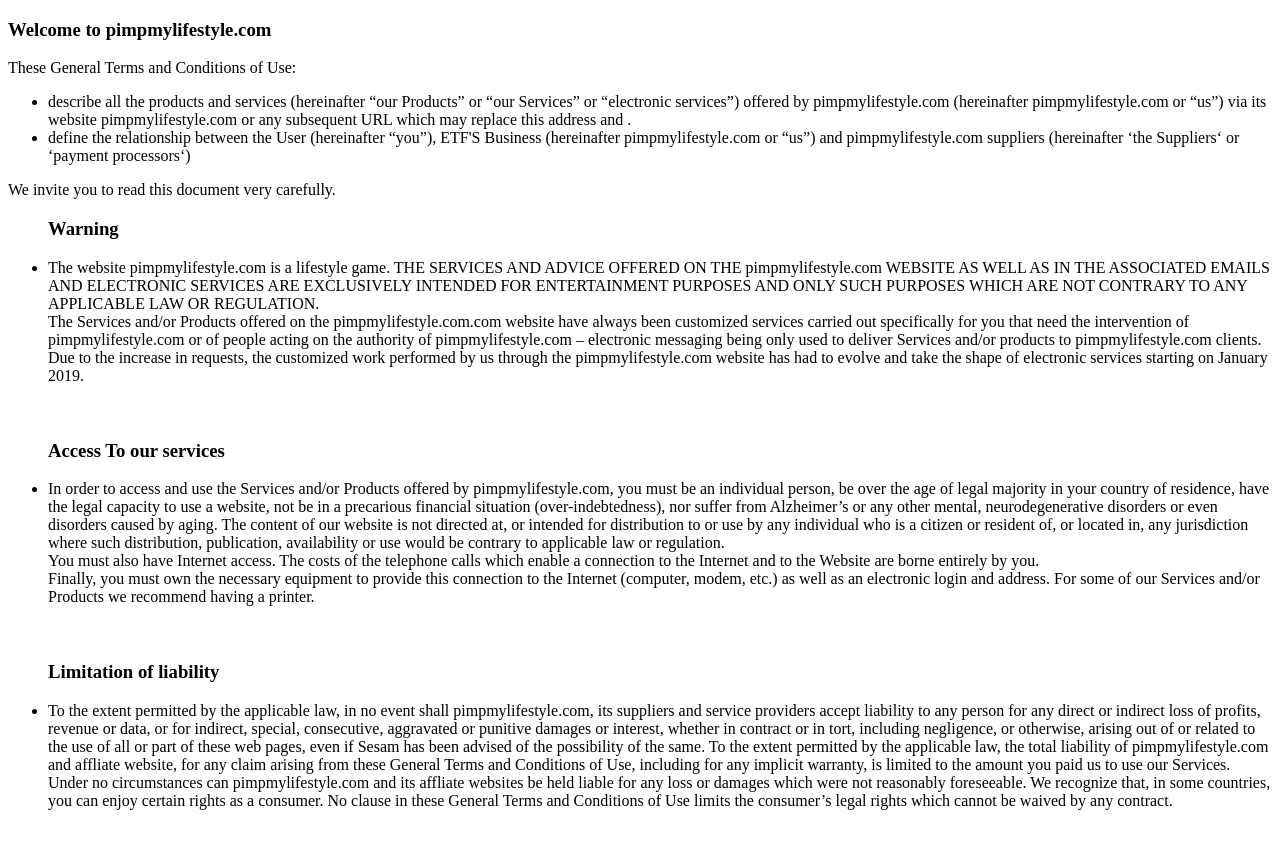
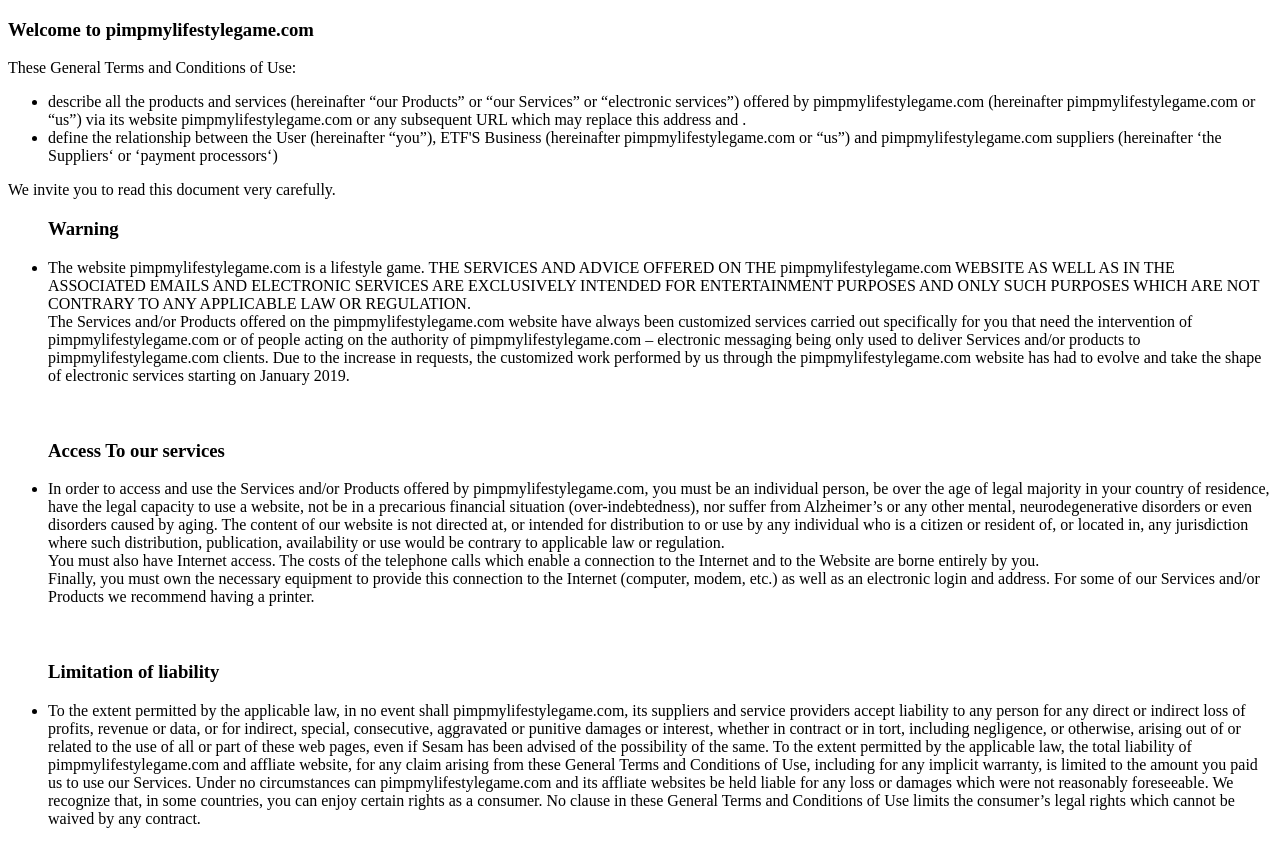
Before and after one commit to pimpmylifestyle-game/games, a plain HTML site: page legal.html in a window 1280 px wide. Drawn offline with Linux system fonts and the light colour scheme.

Commit message:
Update legal.html

```diff
--- a/legal.html
+++ b/legal.html
@@ -2,24 +2,24 @@
 <html lang="en" dir="ltr">
   <head>
     <meta charset="utf-8">
-    <title>Policy & Terms of Service | pimpmylifestyle.com</title>
+    <title>Policy & Terms of Service | pimpmylifestylegame.com</title>
   </head>
   <body>
-    <h3>Welcome to pimpmylifestyle.com</h3>
+    <h3>Welcome to pimpmylifestylegame.com</h3>
     <p>
       These General Terms and Conditions of Use:
 
       <ul>
         <li>
           describe all the products and services (hereinafter “our Products”
-          or “our Services” or “electronic services”) offered by pimpmylifestyle.com
-          (hereinafter pimpmylifestyle.com or “us”) via its website
-          pimpmylifestyle.com  or any subsequent URL which may replace
+          or “our Services” or “electronic services”) offered by pimpmylifestylegame.com
+          (hereinafter pimpmylifestylegame.com or “us”) via its website
+          pimpmylifestylegame.com  or any subsequent URL which may replace
           this address and .
         </li>
         <li>
           define the relationship between the User (hereinafter “you”), ETF'S
-          Business (hereinafter pimpmylifestyle.com or “us”) and pimpmylifestyle.com
+          Business (hereinafter pimpmylifestylegame.com or “us”) and pimpmylifestylegame.com
           suppliers (hereinafter ‘the Suppliers‘ or ‘payment processors‘)
         </li>
       </ul>
@@ -31,20 +31,20 @@
     <ul>
       <h3>Warning</h3>
       <li>
-        The website pimpmylifestyle.com is a lifestyle game. THE SERVICES AND ADVICE OFFERED ON THE
-        pimpmylifestyle.com WEBSITE AS WELL AS IN THE ASSOCIATED EMAILS
+        The website pimpmylifestylegame.com is a lifestyle game. THE SERVICES AND ADVICE OFFERED ON THE
+        pimpmylifestylegame.com WEBSITE AS WELL AS IN THE ASSOCIATED EMAILS
         AND ELECTRONIC SERVICES ARE EXCLUSIVELY INTENDED FOR ENTERTAINMENT
         PURPOSES AND ONLY SUCH PURPOSES WHICH ARE NOT CONTRARY TO ANY
         APPLICABLE LAW OR REGULATION.
         <br>
-        The Services and/or Products offered on the pimpmylifestyle.com.com
+        The Services and/or Products offered on the pimpmylifestylegame.com
         website have always been customized services carried out specifically
-        for you that need the intervention of pimpmylifestyle.com or of people acting on the
-        authority of pimpmylifestyle.com – electronic messaging being only used to deliver
-        Services and/or products to pimpmylifestyle.com clients.
+        for you that need the intervention of pimpmylifestylegame.com or of people acting on the
+        authority of pimpmylifestylegame.com – electronic messaging being only used to deliver
+        Services and/or products to pimpmylifestylegame.com clients.
         Due to the increase in
         requests, the customized work performed by us through the
-        pimpmylifestyle.com website has had to evolve and take the shape
+        pimpmylifestylegame.com website has had to evolve and take the shape
         of electronic services starting on January 2019.
       </li>
       <br>
@@ -52,7 +52,7 @@
       <h3>Access To our services</h3>
       <li>
         In order to access and use the Services and/or Products offered by
-        pimpmylifestyle.com, you must be an individual person, be over the
+        pimpmylifestylegame.com, you must be an individual person, be over the
         age of legal majority in your country of residence, have the legal
         capacity to use a website, not be in a precarious financial situation
         (over-indebtedness), nor suffer from Alzheimer’s or any other mental,
@@ -75,7 +75,7 @@
       <h3>Limitation of liability</h3>
       <li>
         To the extent permitted by the applicable law, in no event shall
-        pimpmylifestyle.com, its suppliers and service providers accept
+        pimpmylifestylegame.com, its suppliers and service providers accept
         liability to any person for any direct or indirect loss of profits,
          revenue or data, or for indirect, special, consecutive, aggravated or
          punitive damages or interest, whether in contract or in tort, including
@@ -84,11 +84,11 @@
          possibility of the same.
 
         To the extent permitted by the applicable law, the total liability of
-        pimpmylifestyle.com and affliate website, for any claim arising from
+        pimpmylifestylegame.com and affliate website, for any claim arising from
         these General Terms and Conditions of Use, including for any implicit
         warranty, is limited to the amount you paid us to use our Services.
 
-        Under no circumstances can pimpmylifestyle.com and its affliate websites
+        Under no circumstances can pimpmylifestylegame.com and its affliate websites
         be held liable for any loss or damages which were not reasonably
         foreseeable.
 
```
